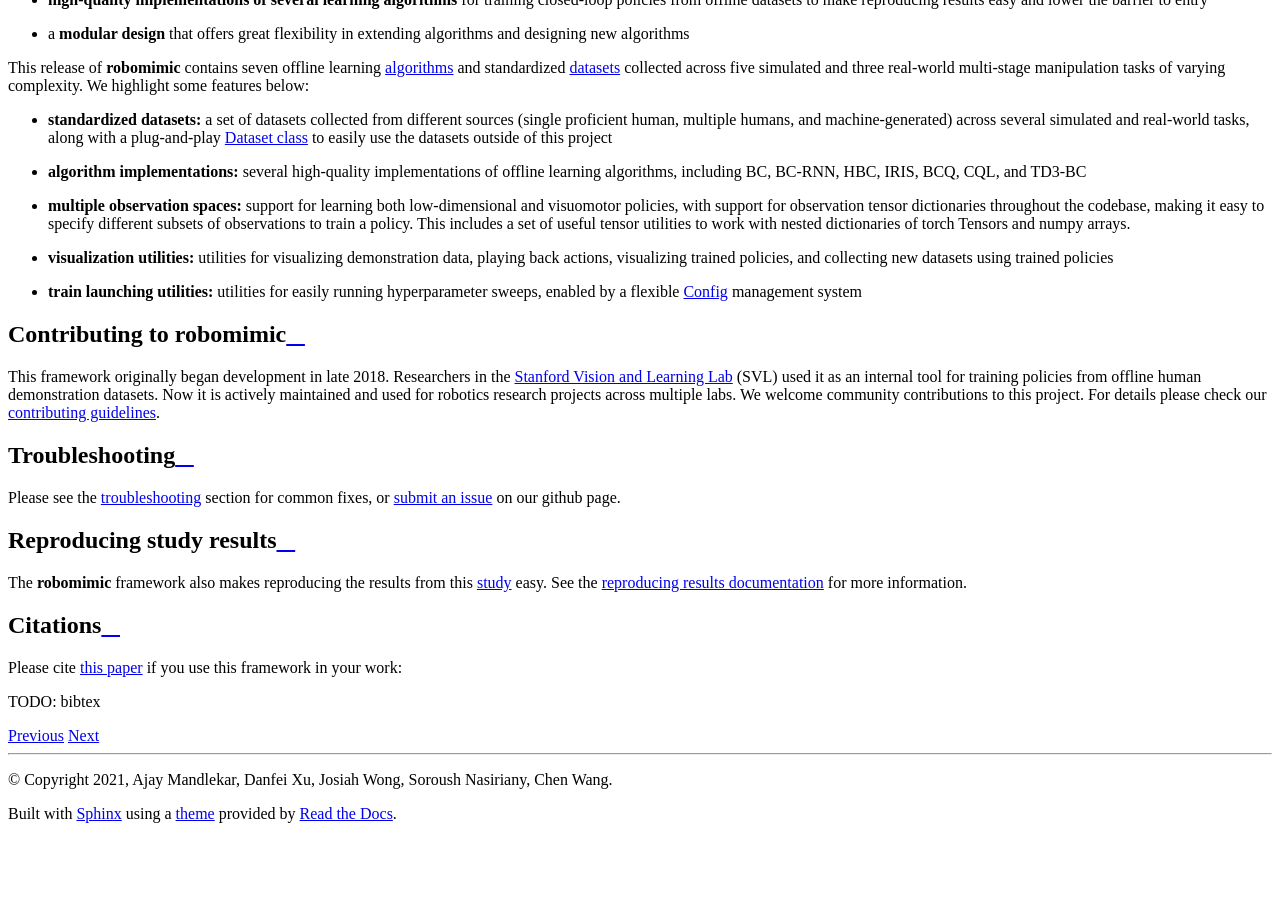
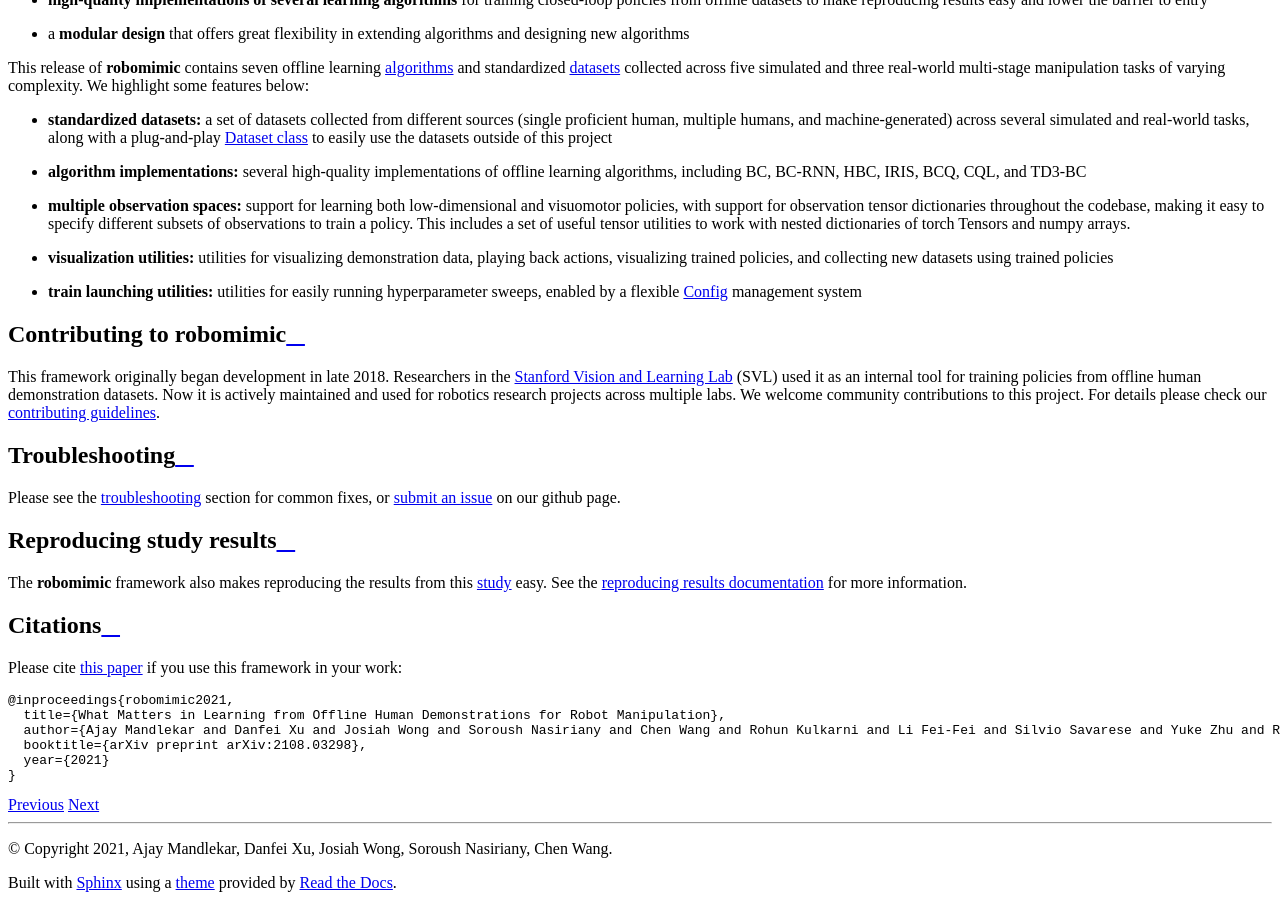
Before and after one commit to ARISE-Initiative/robomimic, a Sphinx documentation site: the page built from docs/introduction/overview.md, in a window 1280 px wide and 900 px high, scrolled down 1558 px. Built offline with Sphinx 7.4.7 and the Read the Docs theme 2.0.0, drawn with Linux system fonts in a browser that asks for light colours; before the commit the page ends 2389 px from its top, so only the background shows below that.

Commit message:
update arxiv

````diff
--- a/docs/introduction/overview.md
+++ b/docs/introduction/overview.md
@@ -41,6 +41,13 @@
 
 ## Citations
 
-Please cite [this paper](https://arise-initiative.github.io/robomimic-web/assets/paper.pdf) if you use this framework in your work:
+Please cite [this paper](https://arxiv.org/abs/2108.03298) if you use this framework in your work:
 
-TODO: bibtex
+```
+@inproceedings{robomimic2021,
+  title={What Matters in Learning from Offline Human Demonstrations for Robot Manipulation},
+  author={Ajay Mandlekar and Danfei Xu and Josiah Wong and Soroush Nasiriany and Chen Wang and Rohun Kulkarni and Li Fei-Fei and Silvio Savarese and Yuke Zhu and Roberto Mart\'{i}n-Mart\'{i}n},
+  booktitle={arXiv preprint arXiv:2108.03298},
+  year={2021}
+}
+```
````
Also changed, not shown: README.md (+9 -2 lines), docs/introduction/installation.md (+2 -0 lines), docs/introduction/results.md (+1 -1 lines), docs/miscellaneous/contributing.md (+1 -1 lines).
